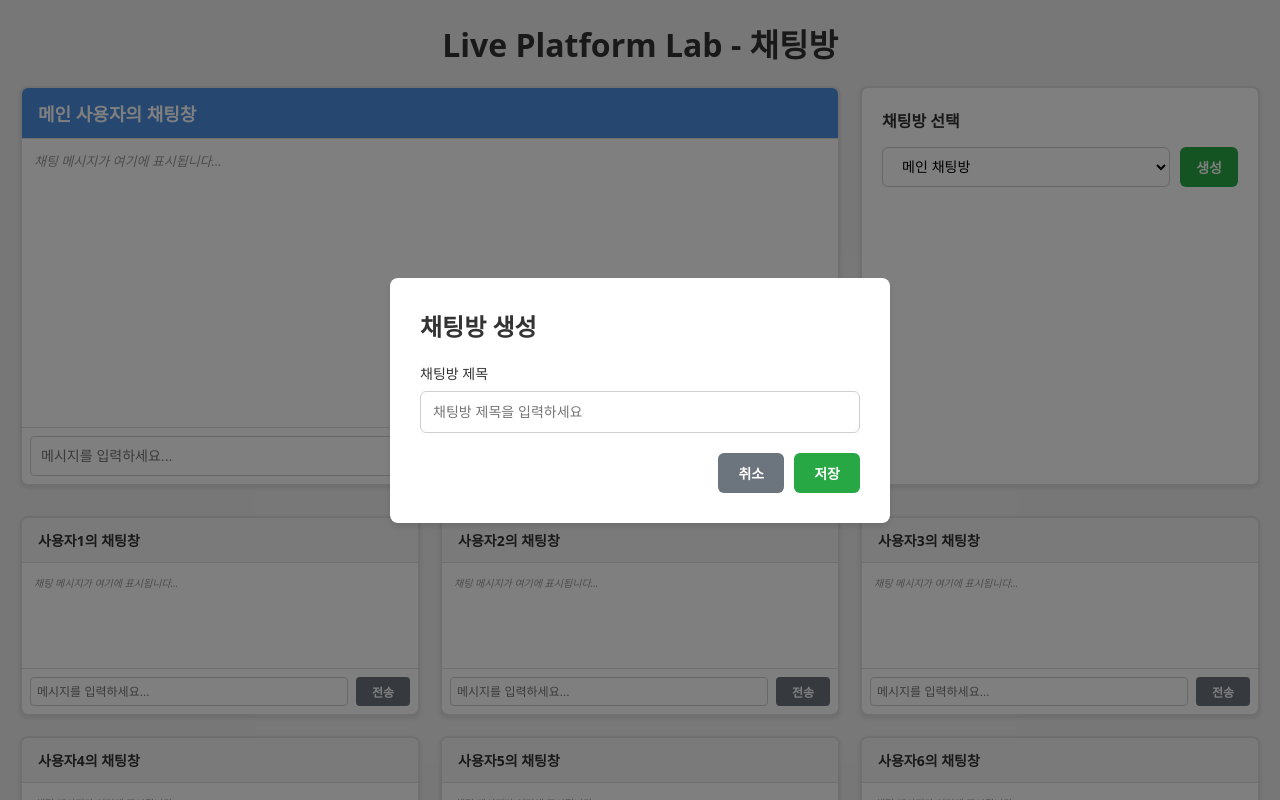
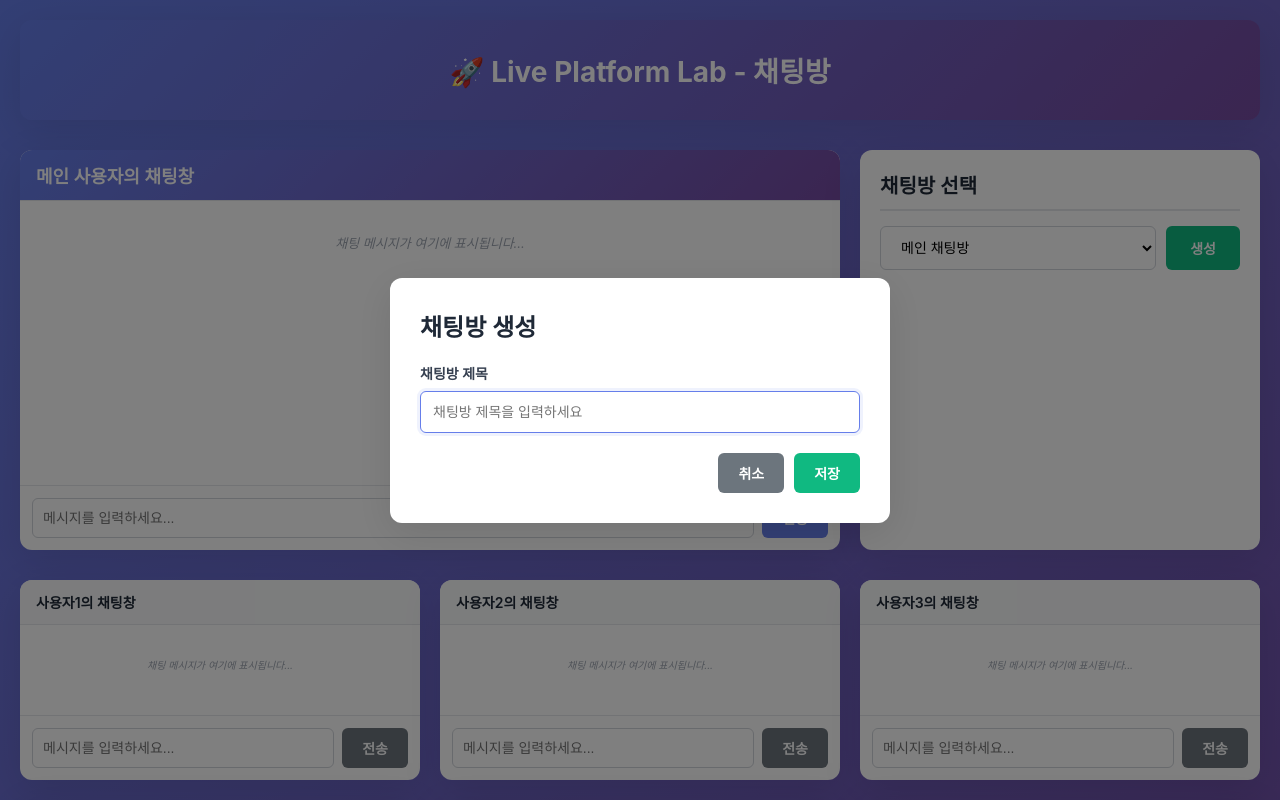
Before and after one commit to kjuiop/live-platform-lab, a Next.js app in the folder web-client/: page / in a window 1280 px wide. Both pictures are taken after a click on the button "생성". Shown: the top 800 px of the page. Built offline with nearby package versions, Linux system fonts and the light colour scheme.

Commit message:
[#30] feat: 메인 화면 css 스타일 변경

```diff
--- a/web-client/pages/index.tsx
+++ b/web-client/pages/index.tsx
@@ -47,70 +47,22 @@ const ChatRoom: React.FC<ChatRoomProps> = ({ title, isMain = false, nickname: pr
   };
 
   return (
-    <div style={{
-      border: '2px solid #e0e0e0',
-      borderRadius: '8px',
-      display: 'flex',
-      flexDirection: 'column',
-      backgroundColor: '#ffffff',
-      boxShadow: '0 2px 4px rgba(0,0,0,0.1)',
-      height: isMain ? '400px' : '200px',
-    }}>
-      <div style={{
-        padding: '12px 16px',
-        borderBottom: '1px solid #e0e0e0',
-        backgroundColor: isMain ? '#4a90e2' : '#f5f5f5',
-        color: isMain ? '#ffffff' : '#333333',
-        fontWeight: 'bold',
-        fontSize: isMain ? '18px' : '14px',
-        borderRadius: '6px 6px 0 0',
-      }}>
+    <div className={`chat-room ${isMain ? 'main' : ''}`}>
+      <div className={`chat-room-header ${isMain ? 'main' : ''}`}>
         {nickname}의 채팅창
       </div>
-      <div style={{
-        flex: 1,
-        padding: '12px',
-        overflowY: 'auto',
-        fontSize: isMain ? '14px' : '11px',
-        color: '#333333',
-        display: 'flex',
-        flexDirection: 'column',
-        gap: '8px',
-      }}>
+      <div className="chat-room-messages">
         {messages.length === 0 ? (
-          <div style={{ color: '#999999', fontStyle: 'italic', fontSize: isMain ? '13px' : '10px' }}>
-            채팅 메시지가 여기에 표시됩니다...
-          </div>
+          <div className="chat-room-empty">채팅 메시지가 여기에 표시됩니다...</div>
         ) : (
           <>
             {messages.map((msg) => (
-              <div key={msg.id} style={{
-                padding: '6px 10px',
-                backgroundColor: '#f0f0f0',
-                borderRadius: '6px',
-                wordBreak: 'break-word',
-              }}>
-                <div style={{
-                  fontSize: isMain ? '13px' : '11px',
-                  display: 'flex',
-                  alignItems: 'center',
-                  gap: '8px',
-                  flexWrap: 'wrap',
-                }}>
-                  <span style={{
-                    fontWeight: 'bold',
-                    color: '#4a90e2'
-                  }}>
-                    {msg.nickname}
-                  </span>
-                  <span style={{ color: '#999999' }}>|</span>
-                  <span style={{ flex: 1 }}>{msg.text}</span>
-                  <span style={{
-                    fontSize: isMain ? '10px' : '8px',
-                    color: '#999999'
-                  }}>
-                    {msg.timestamp.toLocaleTimeString()}
-                  </span>
+              <div key={msg.id} className="chat-message">
+                <div className="chat-message-content">
+                  <span className="chat-message-nickname">{msg.nickname}</span>
+                  <span className="chat-message-separator">|</span>
+                  <span className="chat-message-text">{msg.text}</span>
+                  <span className="chat-message-time">{msg.timestamp.toLocaleTimeString()}</span>
                 </div>
               </div>
             ))}
@@ -118,46 +70,16 @@ const ChatRoom: React.FC<ChatRoomProps> = ({ title, isMain = false, nickname: pr
           </>
         )}
       </div>
-      <div style={{
-        borderTop: '1px solid #e0e0e0',
-        padding: '8px',
-        display: 'flex',
-        gap: '8px',
-      }}>
+      <div className="chat-room-input">
         <input
           type="text"
           value={inputValue}
           onChange={(e) => setInputValue(e.target.value)}
           onKeyPress={handleKeyPress}
           placeholder="메시지를 입력하세요..."
-          style={{
-            flex: 1,
-            padding: isMain ? '10px' : '6px',
-            border: '1px solid #d0d0d0',
-            borderRadius: '4px',
-            fontSize: isMain ? '14px' : '12px',
-            outline: 'none',
-          }}
+          className="chat-input"
         />
-        <button
-          onClick={handleSend}
-          style={{
-            padding: isMain ? '10px 20px' : '6px 16px',
-            backgroundColor: isMain ? '#4a90e2' : '#6c757d',
-            color: '#ffffff',
-            border: 'none',
-            borderRadius: '4px',
-            cursor: 'pointer',
-            fontSize: isMain ? '14px' : '12px',
-            fontWeight: 'bold',
-          }}
-          onMouseOver={(e) => {
-            e.currentTarget.style.backgroundColor = isMain ? '#357abd' : '#5a6268';
-          }}
-          onMouseOut={(e) => {
-            e.currentTarget.style.backgroundColor = isMain ? '#4a90e2' : '#6c757d';
-          }}
-        >
+        <button onClick={handleSend} className={`chat-send-btn ${isMain ? 'main' : ''}`}>
           전송
         </button>
       </div>
@@ -195,77 +117,395 @@ export default function Home() {
   };
 
   return (
-    <div style={{
-      minHeight: '100vh',
-      fontFamily: 'system-ui, -apple-system, sans-serif',
-      backgroundColor: '#f0f0f0',
-      padding: '20px',
-    }}>
-      <div style={{
-        maxWidth: '1400px',
-        margin: '0 auto',
-      }}>
-        <h1 style={{
-          fontSize: '2rem',
-          marginBottom: '20px',
-          color: '#333',
-          textAlign: 'center',
-        }}>
-          Live Platform Lab - 채팅방
-        </h1>
+    <>
+      <style jsx global>{`
+        * {
+          margin: 0;
+          padding: 0;
+          box-sizing: border-box;
+        }
 
-        {/* 메인 채팅방과 컨트롤 카드 */}
-        <div style={{
-          marginBottom: '30px',
-          display: 'flex',
-          gap: '20px',
-          alignItems: 'flex-start',
-        }}>
-          {/* 메인 채팅방 */}
-          <div style={{
-            width: 'calc(66.67% - 6.67px)',
-          }}>
+        body {
+          font-family: -apple-system, BlinkMacSystemFont, 'Segoe UI', Roboto, Oxygen, Ubuntu, Cantarell, sans-serif;
+          background: linear-gradient(135deg, #667eea 0%, #764ba2 100%);
+          min-height: 100vh;
+          padding: 20px;
+        }
+
+        .main-container {
+          max-width: 1400px;
+          margin: 0 auto;
+        }
+
+        .page-header {
+          background: linear-gradient(135deg, #667eea 0%, #764ba2 100%);
+          color: white;
+          padding: 30px;
+          text-align: center;
+          border-radius: 12px;
+          box-shadow: 0 10px 40px rgba(0,0,0,0.1);
+          margin-bottom: 30px;
+        }
+
+        .page-header h1 {
+          font-size: 28px;
+          margin: 0;
+        }
+
+        .main-content {
+          display: flex;
+          gap: 20px;
+          margin-bottom: 30px;
+          align-items: flex-start;
+        }
+
+        .main-chat-wrapper {
+          width: calc(66.67% - 6.67px);
+        }
+
+        .control-panel {
+          flex: 1;
+          background: white;
+          border-radius: 12px;
+          padding: 20px;
+          box-shadow: 0 10px 40px rgba(0,0,0,0.1);
+          min-height: 400px;
+        }
+
+        .control-panel-title {
+          font-size: 20px;
+          font-weight: 600;
+          color: #1f2937;
+          margin-bottom: 15px;
+          border-bottom: 2px solid #e5e7eb;
+          padding-bottom: 10px;
+        }
+
+        .control-panel-controls {
+          display: flex;
+          gap: 10px;
+          align-items: center;
+        }
+
+        .control-select {
+          flex: 1;
+          padding: 12px 16px;
+          border: 1px solid #d1d5db;
+          border-radius: 6px;
+          font-size: 14px;
+          background: white;
+          cursor: pointer;
+          outline: none;
+          transition: border-color 0.2s;
+        }
+
+        .control-select:focus {
+          border-color: #667eea;
+          box-shadow: 0 0 0 3px rgba(102, 126, 234, 0.1);
+        }
+
+        .btn-create {
+          padding: 12px 24px;
+          background: #10b981;
+          color: white;
+          border: none;
+          border-radius: 6px;
+          font-size: 14px;
+          font-weight: 600;
+          cursor: pointer;
+          white-space: nowrap;
+          transition: all 0.2s;
+        }
+
+        .btn-create:hover {
+          transform: translateY(-2px);
+          box-shadow: 0 4px 12px rgba(0,0,0,0.15);
+          background: #059669;
+        }
+
+        .sub-chat-grid {
+          display: grid;
+          grid-template-columns: repeat(3, 1fr);
+          gap: 20px;
+        }
+
+        .chat-room {
+          background: white;
+          border-radius: 12px;
+          box-shadow: 0 10px 40px rgba(0,0,0,0.1);
+          display: flex;
+          flex-direction: column;
+          height: 200px;
+          overflow: hidden;
+        }
+
+        .chat-room.main {
+          height: 400px;
+        }
+
+        .chat-room-header {
+          padding: 12px 16px;
+          background: #f9fafb;
+          color: #1f2937;
+          font-weight: 600;
+          font-size: 14px;
+          border-bottom: 1px solid #e5e7eb;
+        }
+
+        .chat-room-header.main {
+          background: linear-gradient(135deg, #667eea 0%, #764ba2 100%);
+          color: white;
+          font-size: 18px;
+        }
+
+        .chat-room-messages {
+          flex: 1;
+          padding: 12px;
+          overflow-y: auto;
+          display: flex;
+          flex-direction: column;
+          gap: 8px;
+          font-size: 11px;
+        }
+
+        .chat-room.main .chat-room-messages {
+          font-size: 14px;
+        }
+
+        .chat-room-empty {
+          color: #9ca3af;
+          font-style: italic;
+          font-size: 10px;
+          text-align: center;
+          margin-top: 20px;
+        }
+
+        .chat-room.main .chat-room-empty {
+          font-size: 13px;
+        }
+
+        .chat-message {
+          padding: 8px 12px;
+          background: #f9fafb;
+          border-radius: 6px;
+          word-break: break-word;
+        }
+
+        .chat-message-content {
+          display: flex;
+          align-items: center;
+          gap: 8px;
+          flex-wrap: wrap;
+          font-size: 11px;
+        }
+
+        .chat-room.main .chat-message-content {
+          font-size: 13px;
+        }
+
+        .chat-message-nickname {
+          font-weight: 600;
+          color: #667eea;
+        }
+
+        .chat-message-separator {
+          color: #9ca3af;
+        }
+
+        .chat-message-text {
+          flex: 1;
+        }
+
+        .chat-message-time {
+          font-size: 10px;
+          color: #9ca3af;
+        }
+
+        .chat-room.main .chat-message-time {
+          font-size: 10px;
+        }
+
+        .chat-room-input {
+          border-top: 1px solid #e5e7eb;
+          padding: 12px;
+          display: flex;
+          gap: 8px;
+        }
+
+        .chat-input {
+          flex: 1;
+          padding: 10px;
+          border: 1px solid #d1d5db;
+          border-radius: 6px;
+          font-size: 14px;
+          outline: none;
+          transition: border-color 0.2s;
+        }
+
+        .chat-input:focus {
+          border-color: #667eea;
+          box-shadow: 0 0 0 3px rgba(102, 126, 234, 0.1);
+        }
+
+        .chat-send-btn {
+          padding: 10px 20px;
+          background: #6c757d;
+          color: white;
+          border: none;
+          border-radius: 6px;
+          font-size: 14px;
+          font-weight: 600;
+          cursor: pointer;
+          transition: all 0.2s;
+        }
+
+        .chat-send-btn.main {
+          background: #667eea;
+        }
+
+        .chat-send-btn:hover {
+          transform: translateY(-2px);
+          box-shadow: 0 4px 12px rgba(0,0,0,0.15);
+        }
+
+        .chat-send-btn.main:hover {
+          background: #5568d3;
+        }
+
+        .chat-send-btn:not(.main):hover {
+          background: #5a6268;
+        }
+
+        .modal-overlay {
+          position: fixed;
+          top: 0;
+          left: 0;
+          right: 0;
+          bottom: 0;
+          background: rgba(0, 0, 0, 0.5);
+          display: flex;
+          align-items: center;
+          justify-content: center;
+          z-index: 1000;
+        }
+
+        .modal-content {
+          background: white;
+          border-radius: 12px;
+          padding: 30px;
+          width: 90%;
+          max-width: 500px;
+          box-shadow: 0 10px 40px rgba(0,0,0,0.1);
+        }
+
+        .modal-title {
+          font-size: 24px;
+          font-weight: 600;
+          margin-bottom: 20px;
+          color: #1f2937;
+        }
+
+        .modal-form-group {
+          margin-bottom: 20px;
+        }
+
+        .modal-label {
+          display: block;
+          margin-bottom: 8px;
+          font-size: 14px;
+          font-weight: 600;
+          color: #374151;
+        }
+
+        .modal-input {
+          width: 100%;
+          padding: 12px;
+          border: 1px solid #d1d5db;
+          border-radius: 6px;
+          font-size: 14px;
+          outline: none;
+          transition: border-color 0.2s;
+        }
+
+        .modal-input:focus {
+          border-color: #667eea;
+          box-shadow: 0 0 0 3px rgba(102, 126, 234, 0.1);
+        }
+
+        .modal-actions {
+          display: flex;
+          gap: 10px;
+          justify-content: flex-end;
+        }
+
+        .btn-cancel {
+          padding: 10px 20px;
+          background: #6c757d;
+          color: white;
+          border: none;
+          border-radius: 6px;
+          font-size: 14px;
+          font-weight: 600;
+          cursor: pointer;
+          transition: all 0.2s;
+        }
+
+        .btn-cancel:hover {
+          transform: translateY(-2px);
+          box-shadow: 0 4px 12px rgba(0,0,0,0.15);
+          background: #5a6268;
+        }
+
+        .btn-save {
+          padding: 10px 20px;
+          background: #10b981;
+          color: white;
+          border: none;
+          border-radius: 6px;
+          font-size: 14px;
+          font-weight: 600;
+          cursor: pointer;
+          transition: all 0.2s;
+        }
+
+        .btn-save:hover {
+          transform: translateY(-2px);
+          box-shadow: 0 4px 12px rgba(0,0,0,0.15);
+          background: #059669;
+        }
+
+        @media (max-width: 768px) {
+          .main-content {
+            flex-direction: column;
+          }
+
+          .main-chat-wrapper {
+            width: 100%;
+          }
+
+          .sub-chat-grid {
+            grid-template-columns: 1fr;
+          }
+        }
+      `}</style>
+
+      <div className="main-container">
+        <div className="page-header">
+          <h1>🚀 Live Platform Lab - 채팅방</h1>
+        </div>
+
+        <div className="main-content">
+          <div className="main-chat-wrapper">
             <ChatRoom title={selectedChatRoom} isMain={true} nickname="메인 사용자" />
           </div>
 
-          {/* 컨트롤 카드 */}
-          <div style={{
-            flex: 1,
-            backgroundColor: '#ffffff',
-            border: '2px solid #e0e0e0',
-            borderRadius: '8px',
-            padding: '20px',
-            boxShadow: '0 2px 4px rgba(0,0,0,0.1)',
-            display: 'flex',
-            flexDirection: 'column',
-            height: '400px',
-          }}>
-            <div style={{
-              fontSize: '16px',
-              fontWeight: 'bold',
-              color: '#333',
-              marginBottom: '15px',
-            }}>
-              채팅방 선택
-            </div>
-            <div style={{
-              display: 'flex',
-              gap: '10px',
-              alignItems: 'center',
-            }}>
+          <div className="control-panel">
+            <div className="control-panel-title">채팅방 선택</div>
+            <div className="control-panel-controls">
               <select
                 value={selectedChatRoom}
                 onChange={(e) => setSelectedChatRoom(e.target.value)}
-                style={{
-                  flex: 1,
-                  padding: '10px 15px',
-                  border: '1px solid #d0d0d0',
-                  borderRadius: '6px',
-                  fontSize: '14px',
-                  backgroundColor: '#ffffff',
-                  cursor: 'pointer',
-                  outline: 'none',
-                }}
+                className="control-select"
               >
                 {chatRooms.map((room) => (
                   <option key={room} value={room}>
@@ -273,160 +513,47 @@ export default function Home() {
                   </option>
                 ))}
               </select>
-              <button
-                onClick={handleCreateChatRoom}
-                style={{
-                  padding: '10px 16px',
-                  backgroundColor: '#28a745',
-                  color: '#ffffff',
-                  border: 'none',
-                  borderRadius: '6px',
-                  cursor: 'pointer',
-                  fontSize: '14px',
-                  fontWeight: 'bold',
-                  whiteSpace: 'nowrap',
-                }}
-                onMouseOver={(e) => {
-                  e.currentTarget.style.backgroundColor = '#218838';
-                }}
-                onMouseOut={(e) => {
-                  e.currentTarget.style.backgroundColor = '#28a745';
-                }}
-              >
+              <button onClick={handleCreateChatRoom} className="btn-create">
                 생성
               </button>
             </div>
           </div>
         </div>
 
-        {/* 서브 채팅방 3x3 그리드 */}
-        <div style={{
-          display: 'grid',
-          gridTemplateColumns: 'repeat(3, 1fr)',
-          gap: '20px',
-        }}>
+        <div className="sub-chat-grid">
           {Array.from({ length: 9 }, (_, i) => (
             <ChatRoom key={i} title={`서브 채팅방 ${i + 1}`} nickname={`사용자${i + 1}`} />
           ))}
         </div>
       </div>
 
-      {/* 채팅방 생성 모달 */}
       {isModalOpen && (
-        <div
-          style={{
-            position: 'fixed',
-            top: 0,
-            left: 0,
-            right: 0,
-            bottom: 0,
-            backgroundColor: 'rgba(0, 0, 0, 0.5)',
-            display: 'flex',
-            alignItems: 'center',
-            justifyContent: 'center',
-            zIndex: 1000,
-          }}
-          onClick={handleCloseModal}
-        >
-          <div
-            style={{
-              backgroundColor: '#ffffff',
-              borderRadius: '8px',
-              padding: '30px',
-              width: '90%',
-              maxWidth: '500px',
-              boxShadow: '0 4px 6px rgba(0, 0, 0, 0.1)',
-            }}
-            onClick={(e) => e.stopPropagation()}
-          >
-            <h2 style={{
-              fontSize: '24px',
-              fontWeight: 'bold',
-              marginBottom: '20px',
-              color: '#333',
-            }}>
-              채팅방 생성
-            </h2>
-            <div style={{
-              marginBottom: '20px',
-            }}>
-              <label style={{
-                display: 'block',
-                marginBottom: '8px',
-                fontSize: '14px',
-                fontWeight: '500',
-                color: '#333',
-              }}>
-                채팅방 제목
-              </label>
+        <div className="modal-overlay" onClick={handleCloseModal}>
+          <div className="modal-content" onClick={(e) => e.stopPropagation()}>
+            <h2 className="modal-title">채팅방 생성</h2>
+            <div className="modal-form-group">
+              <label className="modal-label">채팅방 제목</label>
               <input
                 type="text"
                 value={newChatRoomTitle}
                 onChange={(e) => setNewChatRoomTitle(e.target.value)}
                 onKeyPress={handleKeyPress}
                 placeholder="채팅방 제목을 입력하세요"
-                style={{
-                  width: '100%',
-                  padding: '12px',
-                  border: '1px solid #d0d0d0',
-                  borderRadius: '6px',
-                  fontSize: '14px',
-                  outline: 'none',
-                }}
+                className="modal-input"
                 autoFocus
               />
             </div>
-            <div style={{
-              display: 'flex',
-              gap: '10px',
-              justifyContent: 'flex-end',
-            }}>
-              <button
-                onClick={handleCloseModal}
-                style={{
-                  padding: '10px 20px',
-                  backgroundColor: '#6c757d',
-                  color: '#ffffff',
-                  border: 'none',
-                  borderRadius: '6px',
-                  cursor: 'pointer',
-                  fontSize: '14px',
-                  fontWeight: 'bold',
-                }}
-                onMouseOver={(e) => {
-                  e.currentTarget.style.backgroundColor = '#5a6268';
-                }}
-                onMouseOut={(e) => {
-                  e.currentTarget.style.backgroundColor = '#6c757d';
-                }}
-              >
+            <div className="modal-actions">
+              <button onClick={handleCloseModal} className="btn-cancel">
                 취소
               </button>
-              <button
-                onClick={handleSaveChatRoom}
-                style={{
-                  padding: '10px 20px',
-                  backgroundColor: '#28a745',
-                  color: '#ffffff',
-                  border: 'none',
-                  borderRadius: '6px',
-                  cursor: 'pointer',
-                  fontSize: '14px',
-                  fontWeight: 'bold',
-                }}
-                onMouseOver={(e) => {
-                  e.currentTarget.style.backgroundColor = '#218838';
-                }}
-                onMouseOut={(e) => {
-                  e.currentTarget.style.backgroundColor = '#28a745';
-                }}
-              >
+              <button onClick={handleSaveChatRoom} className="btn-save">
                 저장
               </button>
             </div>
           </div>
         </div>
       )}
-    </div>
+    </>
   );
 }
```
